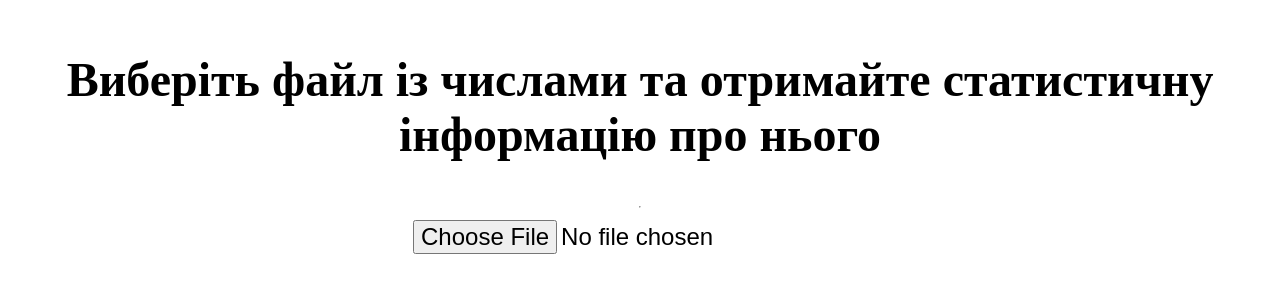
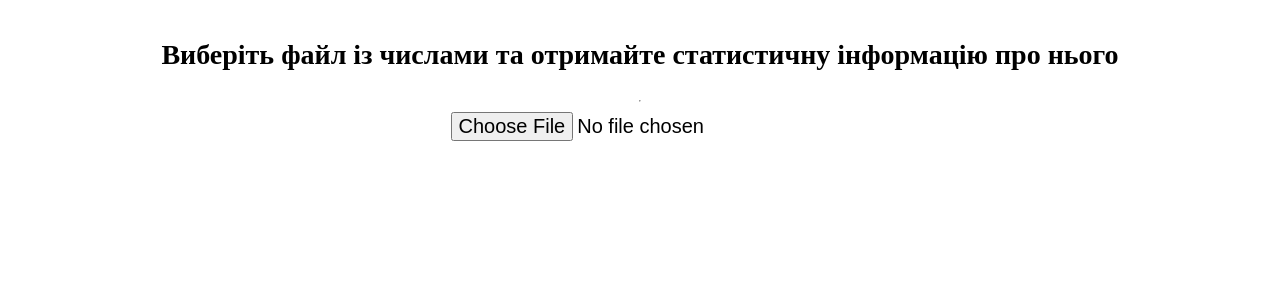
Before and after one commit to NovakVladimir/PortaOne_2, a plain HTML site: page index.html in a window 1280 px wide. Drawn offline with Linux system fonts and the light colour scheme.

Commit message:
change font-size

```diff
--- a/style.css
+++ b/style.css
@@ -1,6 +1,6 @@
 * {
     box-sizing: border-box;
-    font-size: 24px;
+    font-size: 20px;
 }
 
 body {
@@ -12,7 +12,7 @@ body {
 }
 
 h1 {
-    font-size: 2em;
+    font-size: 1.4em;
 }
 
 form {
@@ -20,7 +20,7 @@ form {
 }
 
 p {
-    font-size: 1.2em;
+    font-size: 1em;
     padding: 5vw 10vw;
     text-align: left;
 }
```
